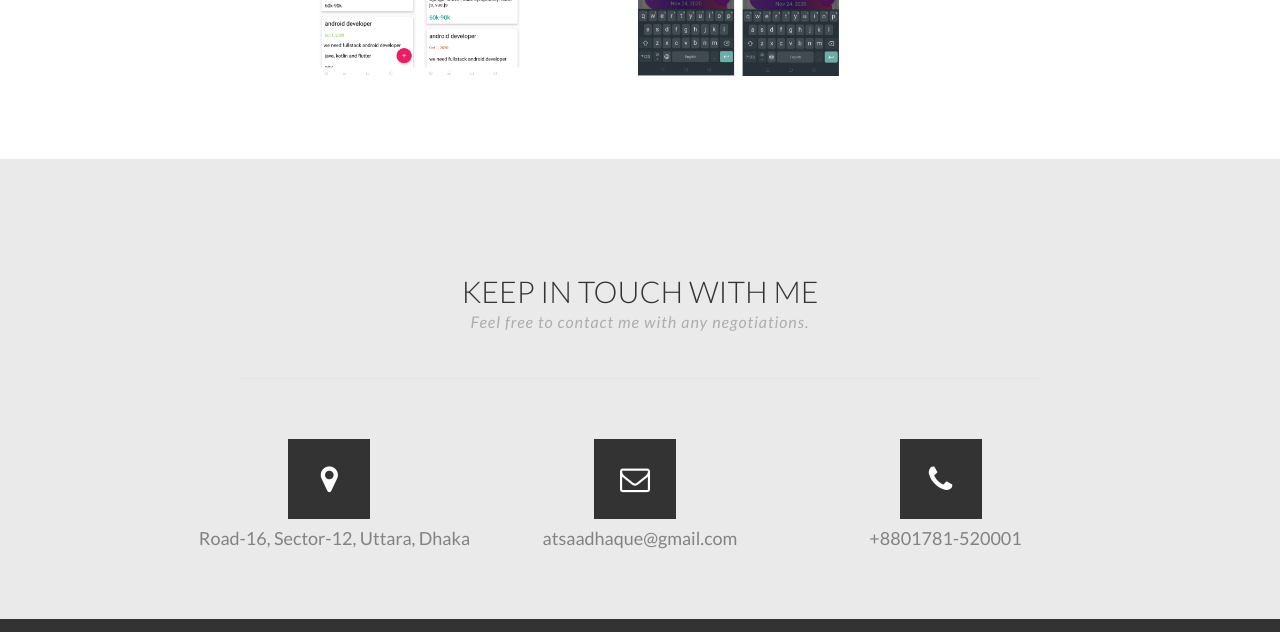
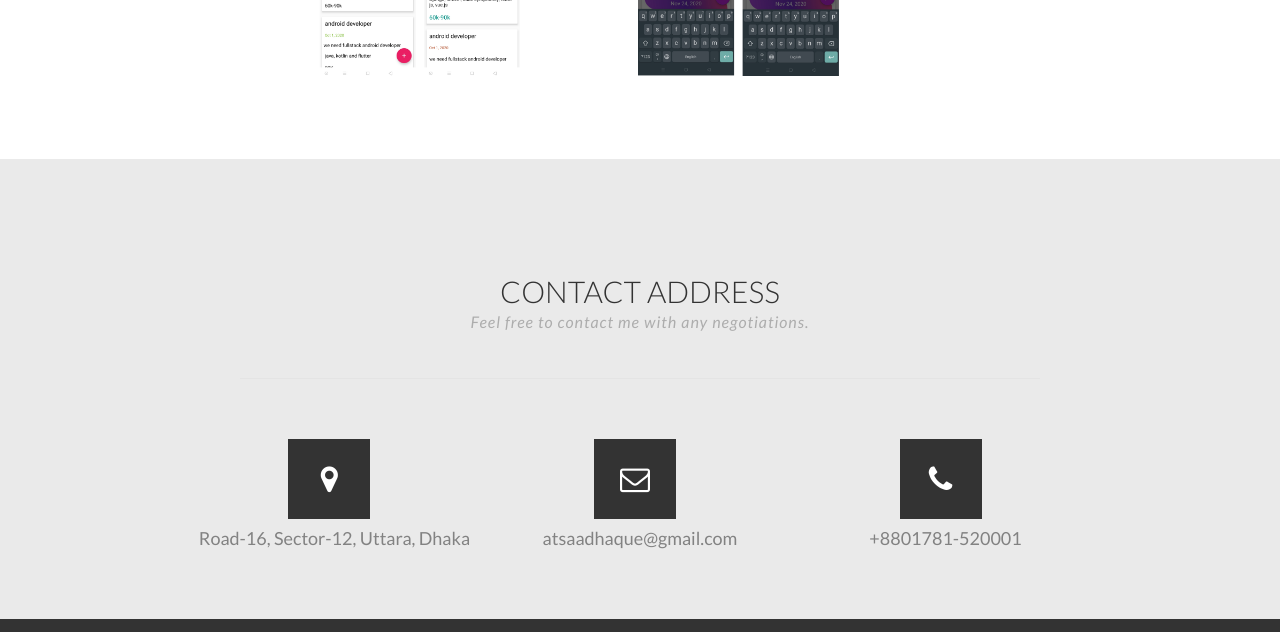
Before and after one commit to Saad18/Saad, a plain HTML site: page index.html in a window 1280 px wide. Shown: the part 3400-4032 px from the top of the page. Drawn offline with nearby package versions, Linux system fonts and the light colour scheme.

Commit message:
Update index.html

```diff
--- a/index.html
+++ b/index.html
@@ -346,7 +346,7 @@
 
         <div class="container"> <!-- container -->
             <div class="section-header">
-                <h2>Keep In Touch With ME</h2>
+                <h2>CONTACT ADDRESS</h2>
                 <h5><em>Feel free to contact me with any negotiations.</em></h5>
                 <div class="fancy"><span></span></div>
             </div>
```
